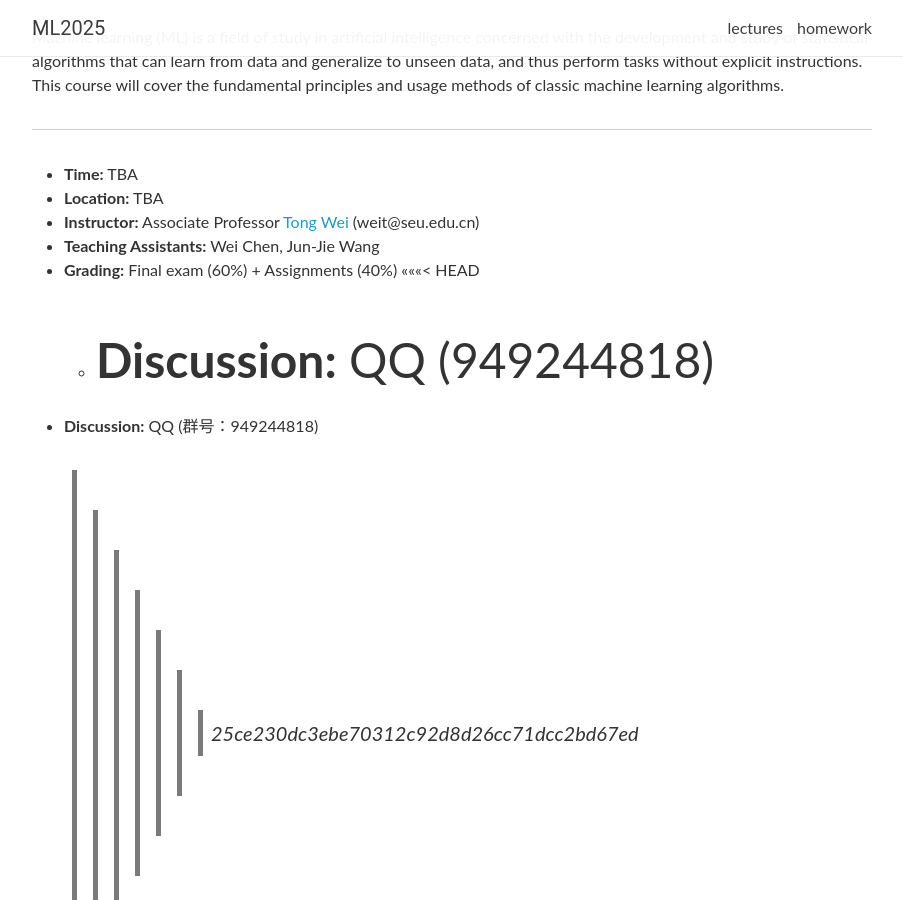
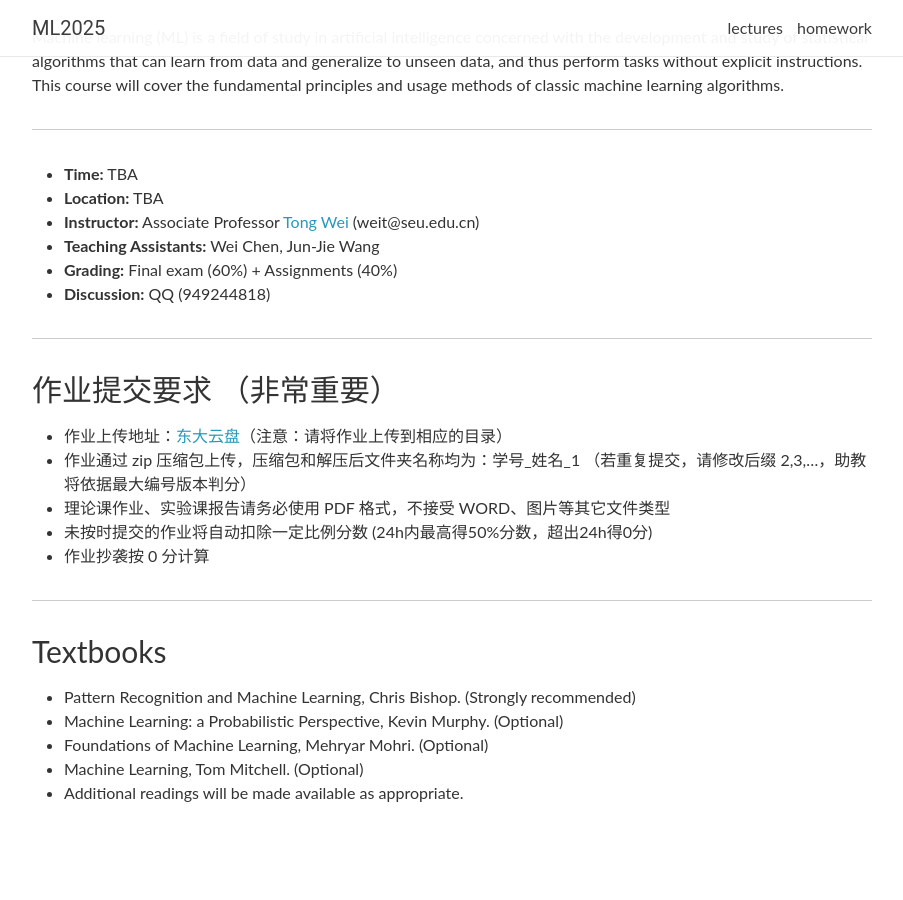
Before and after one commit to SEUML/ml-spring-2025, a Jekyll site: the page built from _pages/about.md, in a window 1280 px wide and 900 px high, scrolled down 240 px. Shown: the whole window, without its empty margins (188-1091 px from the left). Built offline with Jekyll 4.4.1, drawn with Linux system fonts in a browser that asks for light colours; nearby versions of some CDN libraries; comment, search, counter and statistics services are not loaded.

Commit message:
Update about.md

```diff
--- a/_pages/about.md
+++ b/_pages/about.md
@@ -17,11 +17,8 @@ This course will cover the fundamental principles and usage methods of classic m
 - **Instructor:** Associate Professor [Tong Wei](http://palm.seu.edu.cn/weit) (weit@seu.edu.cn)
 - **Teaching Assistants:**	Wei Chen, Jun-Jie Wang
 - **Grading:**	Final exam (60%) + Assignments (40%)
-<<<<<<< HEAD
-  - **Discussion:** QQ (949244818)
-=======
-- **Discussion:** QQ (群号：949244818)
->>>>>>> 25ce230dc3ebe70312c92d8d26cc71dcc2bd67ed
+- **Discussion:** QQ (949244818)
+
 
 
 ***
```
